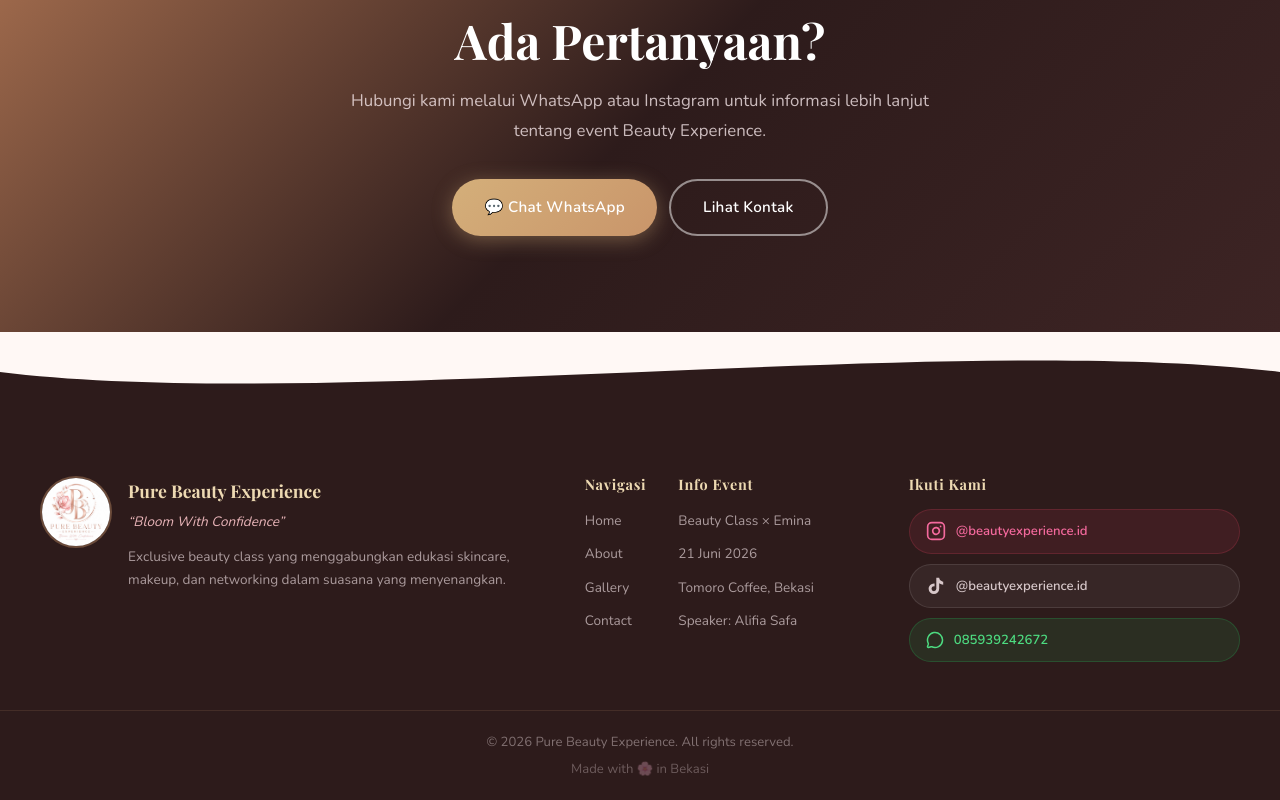
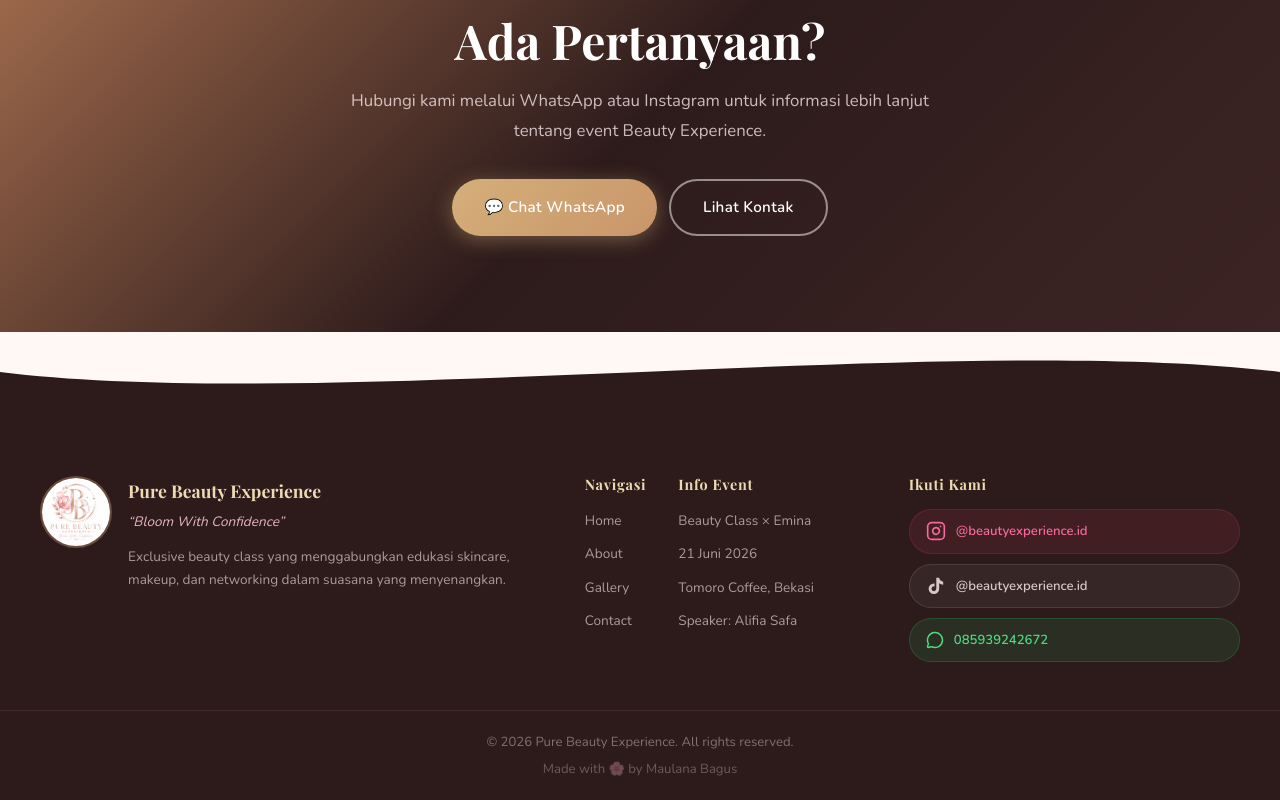
Before and after one commit to maulaknatt/beauty-experience, a Next.js app: page / in a window 1280 px wide. Shown: the part 3735-4535 px from the top of the page. Built offline with nearby package versions, Linux system fonts and the light colour scheme; a web font is replaced by a local one.

Commit message:
fix: Update footer credit to Maulana Bagus

```diff
--- a/src/components/Footer.tsx
+++ b/src/components/Footer.tsx
@@ -107,7 +107,7 @@
       <div className={styles.bottom}>
         <div className="container">
           <p>© 2026 Pure Beauty Experience. All rights reserved.</p>
-          <p className={styles.bottomSub}>Made with 🌸 in Bekasi</p>
+          <p className={styles.bottomSub}>Made with 🌸 by Maulana Bagus</p>
         </div>
       </div>
     </footer>
```
